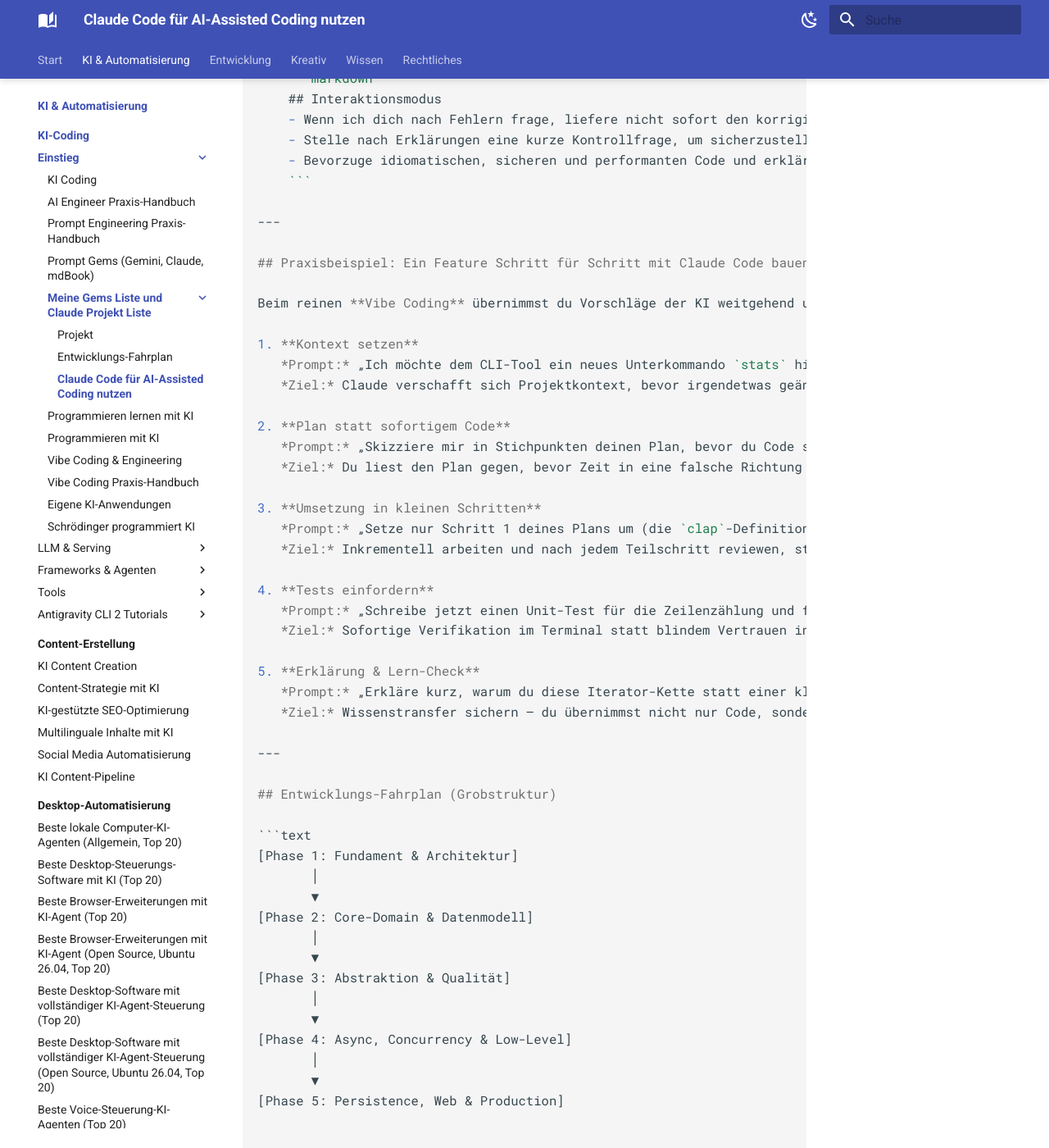
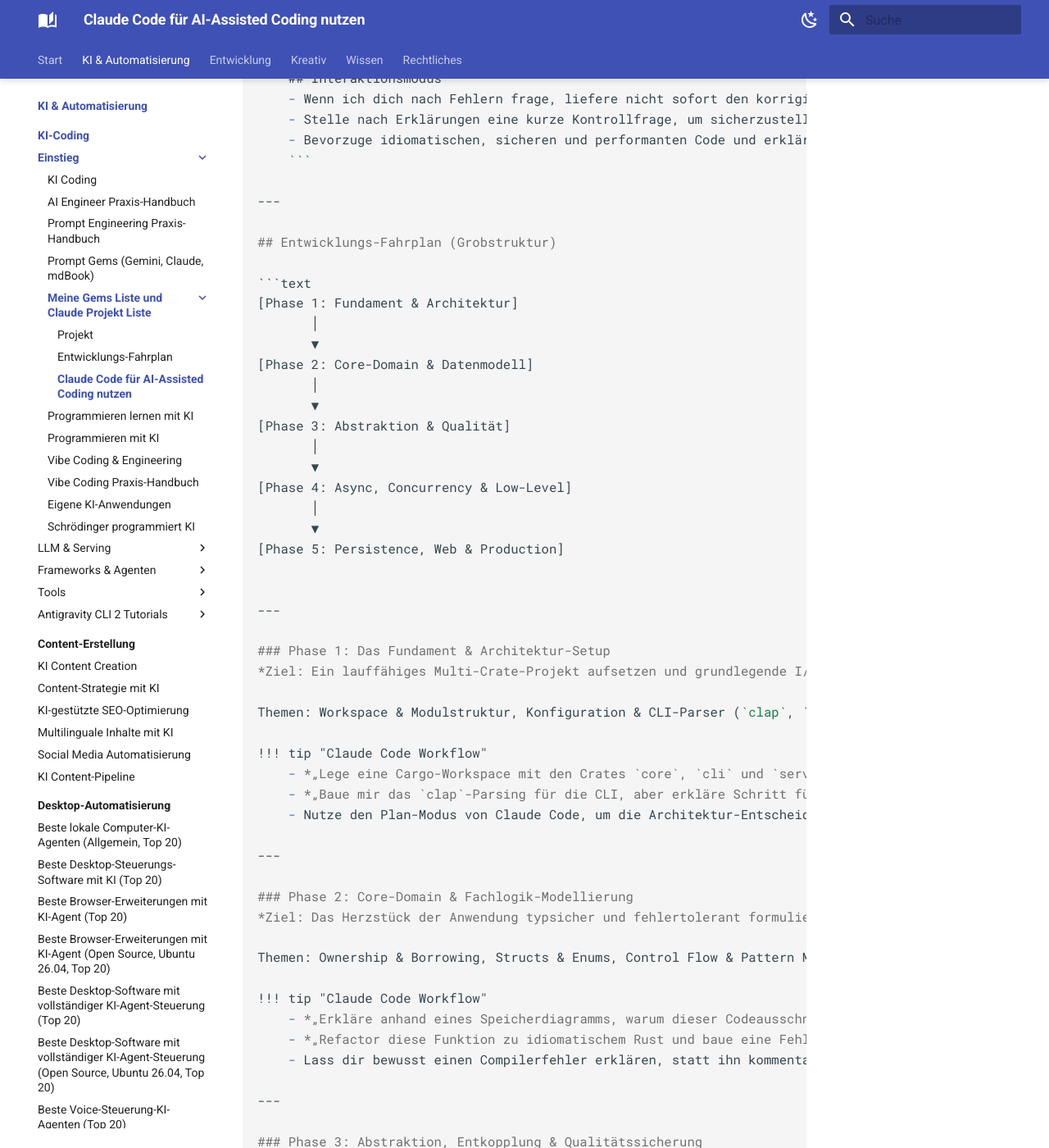
Before and after one commit to thorstenkloehn/dokument, an MkDocs documentation site: the page built from docs/künstliche-intelligenz/coding/gems/claude-code-fuer-ai-assisted.md, in a window 1280 px wide and 1400 px high, scrolled down 2202 px. Shown: the whole window at 82% size. Built offline with MkDocs 1.6.1 and Material for MkDocs 9.7.7, drawn with Linux system fonts in a browser that asks for light colours; some of the changed text lies outside the part shown.

Commit message:
refactor: Restructure "Claude Code für AI-Assisted Coding" document
The "Praxisbeispiel: Ein Feature Schritt für Schritt mit Claude Code bauen" section was duplicated. This commit removes the redundant section and adds a horizontal rule for better separation.

````diff
--- a/docs/künstliche-intelligenz/coding/gems/claude-code-fuer-ai-assisted.md
+++ b/docs/künstliche-intelligenz/coding/gems/claude-code-fuer-ai-assisted.md
@@ -5,6 +5,7 @@
 Dieser Fahrplan strukturiert die Entwicklung eines modernen, wartbaren und modularen Softwareprojekts von Grund auf in überschaubare, aufeinander aufbauende Phasen und Arbeitsschritte — mit konkreten Hinweisen, wie Claude Code (CLI und IDE-Integration) dabei als Lernpartner eingesetzt wird. Für Didaktisches Konzept, Stilrichtlinien und Kapitel-Struktur des Lehrbuchstils siehe unten
 
 ---
+
 ## Praxisbeispiel: Ein Feature Schritt für Schritt mit Claude Code bauen
 
 Beim reinen **Vibe Coding** übernimmst du Vorschläge der KI weitgehend ungeprüft und iterierst rein über das Ergebnis ("fühlt sich richtig an"). Für diesen Lernpfad nutzen wir stattdessen einen **kontrollierten** Ablauf: Jeder Schritt wird einzeln angestoßen, geprüft und erklärt, bevor der nächste folgt. Am Beispiel eines neuen CLI-Unterkommandos `stats` (zählt Codezeilen im Projekt) sieht das so aus:
@@ -31,8 +32,6 @@
 
 
 ## Claude Code für AI-Assisted Coding nutzen (Kontrolliert & Lernorientiert)
-
-Beim reinen **Vibe Coding** übernimmst du Vorschläge der KI weitgehend ungeprüft und iterierst rein über das Ergebnis ("fühlt sich richtig an"). Für diesen Lernpfad nutzen wir stattdessen einen **kontrollierten** Ablauf: Jeder Schritt wird einzeln angestoßen, geprüft und erklärt, bevor der nächste folgt. Am Beispiel eines neuen CLI-Unterkommandos `stats` (zählt Codezeilen im Projekt) sieht das so aus:
 
 Hier nutzt du Claude Code als Senior-Partner auf Augenhöhe, um deine Fähigkeiten gezielt zu erweitern:
 
@@ -86,32 +85,6 @@
     - Stelle nach Erklärungen eine kurze Kontrollfrage, um sicherzustellen, dass ich das Konzept verstanden habe.
     - Bevorzuge idiomatischen, sicheren und performanten Code und erkläre, warum dieser Weg gewählt wurde.
     ```
-
----
-
-## Praxisbeispiel: Ein Feature Schritt für Schritt mit Claude Code bauen
-
-Beim reinen **Vibe Coding** übernimmst du Vorschläge der KI weitgehend ungeprüft und iterierst rein über das Ergebnis ("fühlt sich richtig an"). Für diesen Lernpfad nutzen wir stattdessen einen **kontrollierten** Ablauf: Jeder Schritt wird einzeln angestoßen, geprüft und erklärt, bevor der nächste folgt. Am Beispiel eines neuen CLI-Unterkommandos `stats` (zählt Codezeilen im Projekt) sieht das so aus:
-
-1. **Kontext setzen**
-   *Prompt:* „Ich möchte dem CLI-Tool ein neues Unterkommando `stats` hinzufügen, das die Zeilen aller Rust-Dateien zählt. Lies dir zuerst `src/cli.rs` und `src/main.rs` an und fasse kurz zusammen, wie Subcommands aktuell registriert werden."
-   *Ziel:* Claude verschafft sich Projektkontext, bevor irgendetwas geändert wird.
-
-2. **Plan statt sofortigem Code**
-   *Prompt:* „Skizziere mir in Stichpunkten deinen Plan, bevor du Code schreibst."
-   *Ziel:* Du liest den Plan gegen, bevor Zeit in eine falsche Richtung fließt — der Gegenentwurf zum ungeprüften Übernehmen beim Vibe Coding.
-
-3. **Umsetzung in kleinen Schritten**
-   *Prompt:* „Setze nur Schritt 1 deines Plans um (die `clap`-Definition für `stats`), noch keine Logik."
-   *Ziel:* Inkrementell arbeiten und nach jedem Teilschritt reviewen, statt das ganze Feature auf einmal generieren zu lassen.
-
-4. **Tests einfordern**
-   *Prompt:* „Schreibe jetzt einen Unit-Test für die Zeilenzählung und führe ihn aus."
-   *Ziel:* Sofortige Verifikation im Terminal statt blindem Vertrauen in den generierten Code.
-
-5. **Erklärung & Lern-Check**
-   *Prompt:* „Erkläre kurz, warum du diese Iterator-Kette statt einer klassischen Schleife verwendet hast."
-   *Ziel:* Wissenstransfer sichern — du übernimmst nicht nur Code, sondern verstehst auch die Entscheidung dahinter.
 
 ---
 
````
